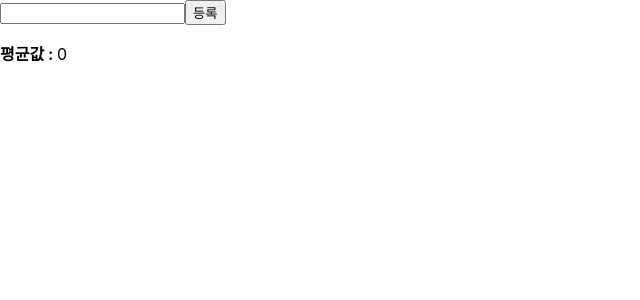
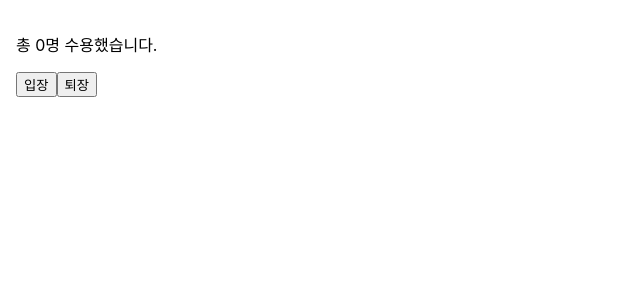
Before and after one commit to seohyun1001/React_240513, a React (Create React App) app in the folder my-app/: page / in a window 1280 px wide. Shown: the top 300 px of the page, without its empty margins (0-640 px from the left). Built offline with nearby package versions, Linux system fonts and the light colour scheme.

Commit message:
14:50 / 훅을 사용한 컴포넌트 개발

```diff
--- /dev/null
+++ b/my-app/src/07.Hooks/Accommodate.jsx
@@ -0,0 +1,31 @@
+import React, {useEffect, useState} from "react";
+import useCounter from "./useCounter";
+
+const MAX_CAPACITY = 10;
+
+function Accommodate(props) {
+    const [isFull, setIsFull] = useState(false);
+    const [count, increaseCount, decreaseCount] = useCounter(0);
+
+    useEffect(() => {
+        console.log("---------------------------------")
+        console.log("useEffect is called")
+        console.log(`isFull : ${isFull}`)
+    });
+
+    useEffect(() => {
+        setIsFull(count >= MAX_CAPACITY);
+        console.log(`Current count value : ${count}`);
+    }, [count]);
+
+    return (
+        <div style={{padding:16}}>
+            <p>{`총 ${count}명 수용했습니다.`}</p>
+            <button onClick={increaseCount} disabled={isFull}>입장</button>
+            <button onClick={decreaseCount}>퇴장</button>
+            {isFull && <p style={{color:"red"}}>정원이 가득 찼습니다.</p>}
+        </div>
+    )
+}
+
+export default Accommodate;
--- /dev/null
+++ b/my-app/src/07.Hooks/useCounter.jsx
@@ -0,0 +1,12 @@
+import React, {useState} from "react";
+
+function useCounter(initialValue) {
+    const [count, setCount] = useState(initialValue);
+
+    const increaseCount = () => setCount((count) => count + 1);
+    const decreaseCount = () => setCount((count) => Math.max(count - 1, 0));
+
+    return [count, increaseCount, decreaseCount];
+}
+
+export default useCounter;
--- a/my-app/src/index.js
+++ b/my-app/src/index.js
@@ -14,6 +14,7 @@
 import Counter from './07.Hooks/Counter';
 import Info from './07.Hooks/info';
 import Average from './07.Hooks/Average';
+import Accommodate from './07.Hooks/Accommodate';
 
 const root = ReactDOM.createRoot(document.getElementById('root'));
 
@@ -37,7 +38,9 @@
     {/* <NotificationList /> */}
     {/* <Counter/> */}
     {/* <Info /> */}
-    <Average />
+    {/* <Average /> */}
+
+    <Accommodate />
 
   </React.StrictMode>
 )
```
